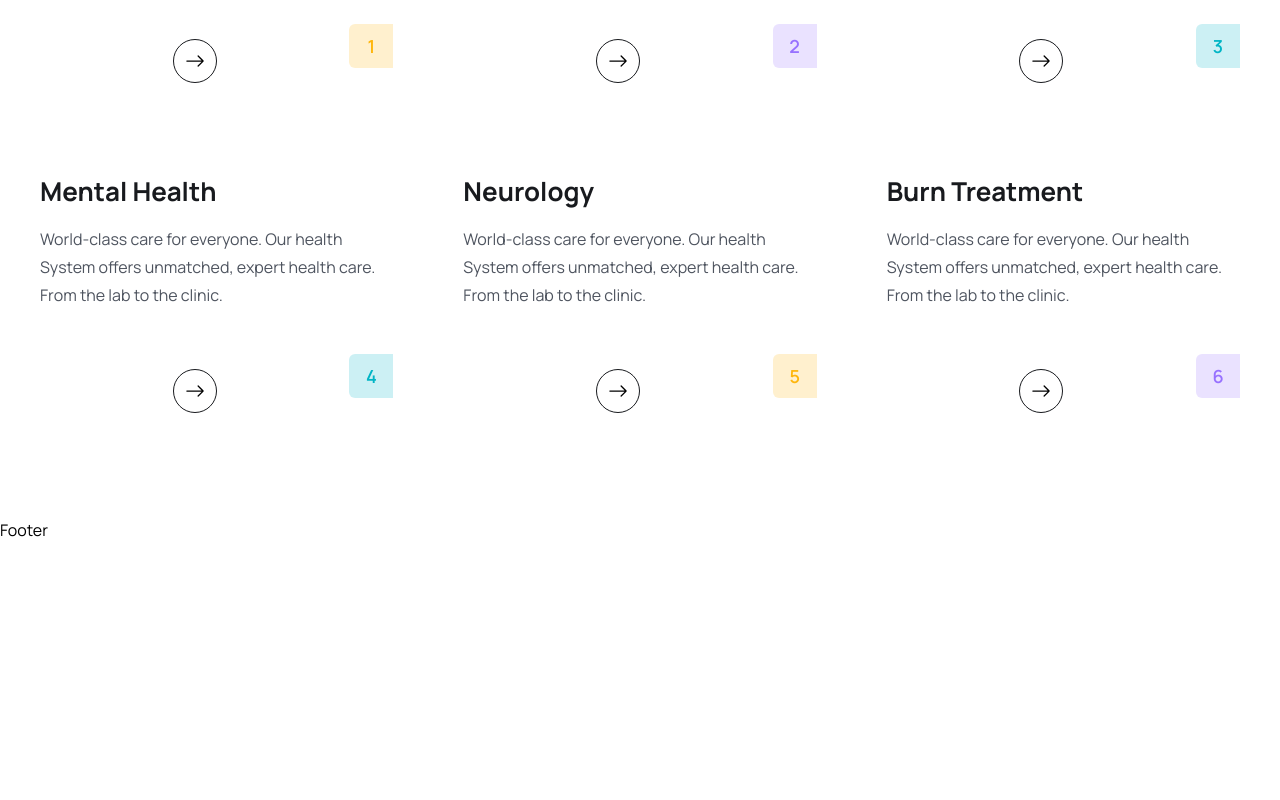
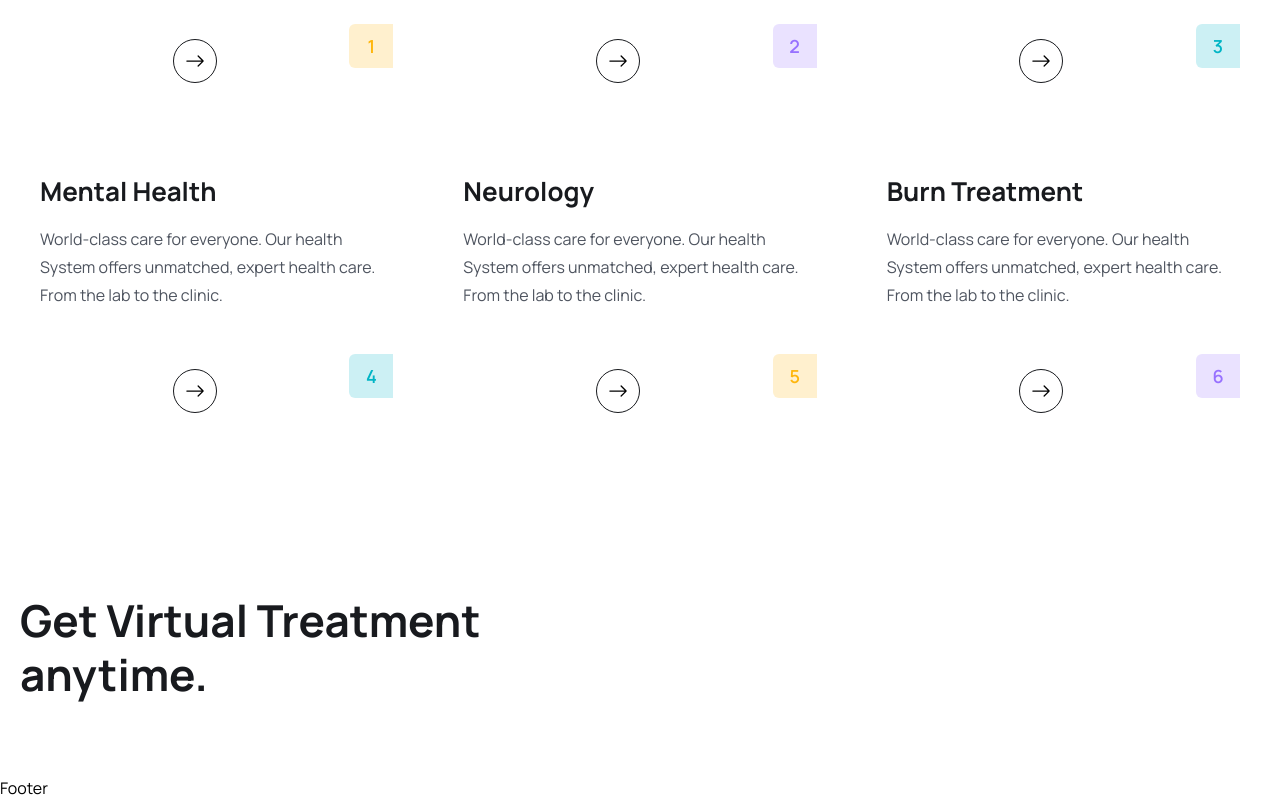
Before and after one commit to MacSmitty8/MERN-Medicare-Booking, a React (Vite) app in the folder frontend/: page / in a window 1280 px wide. Shown: the part 2877-3677 px from the top of the page. Before the commit the page ends 3419 px from the top, so only its background shows below. Built offline with nearby package versions, Linux system fonts and the light colour scheme.

Commit message:
Created the features section with a tagline.

```diff
--- a/frontend/src/pages/Home.jsx
+++ b/frontend/src/pages/Home.jsx
@@ -148,8 +148,21 @@ const Home = () => {
           </div>
         </section>
 
-        {/* Services Section Starts Ends Here */}
+        {/* Services Section Ends Here */}
 
+
+        {/* Features Section Starts Here */}
+          <section>
+            <div className='container'>
+            <div className='flex items-center justify-between flex-col lg:flex-row'>
+              {/* Features Content */}
+              <div className='xl:w-[670px]'>
+                <h2 className='heading'>Get Virtual Treatment <br /> anytime.</h2>
+              </div>
+            </div>
+            </div>
+          </section>
+        {/* Features Section Ends Here */}
     </>
   </>
 }
```
